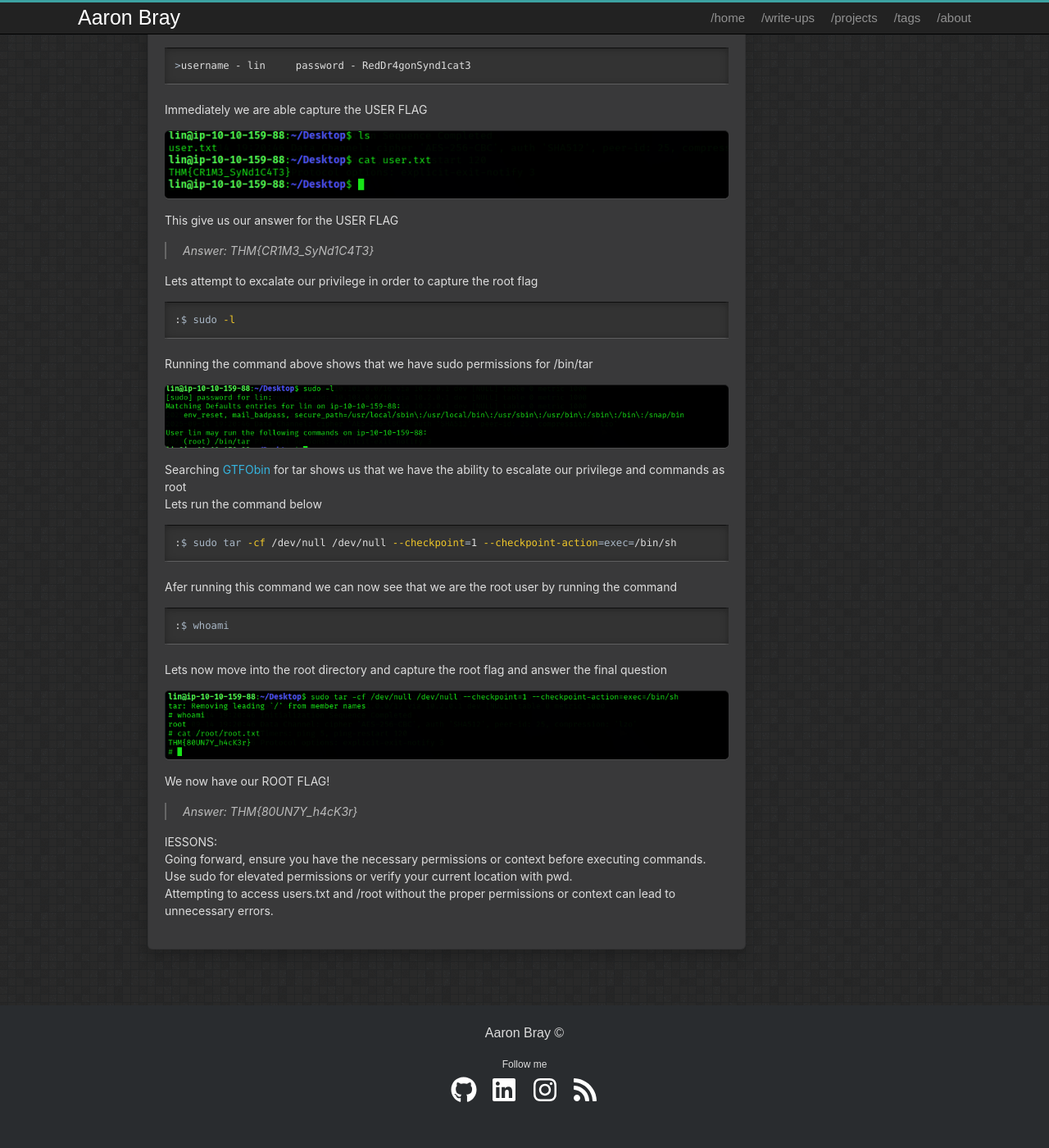
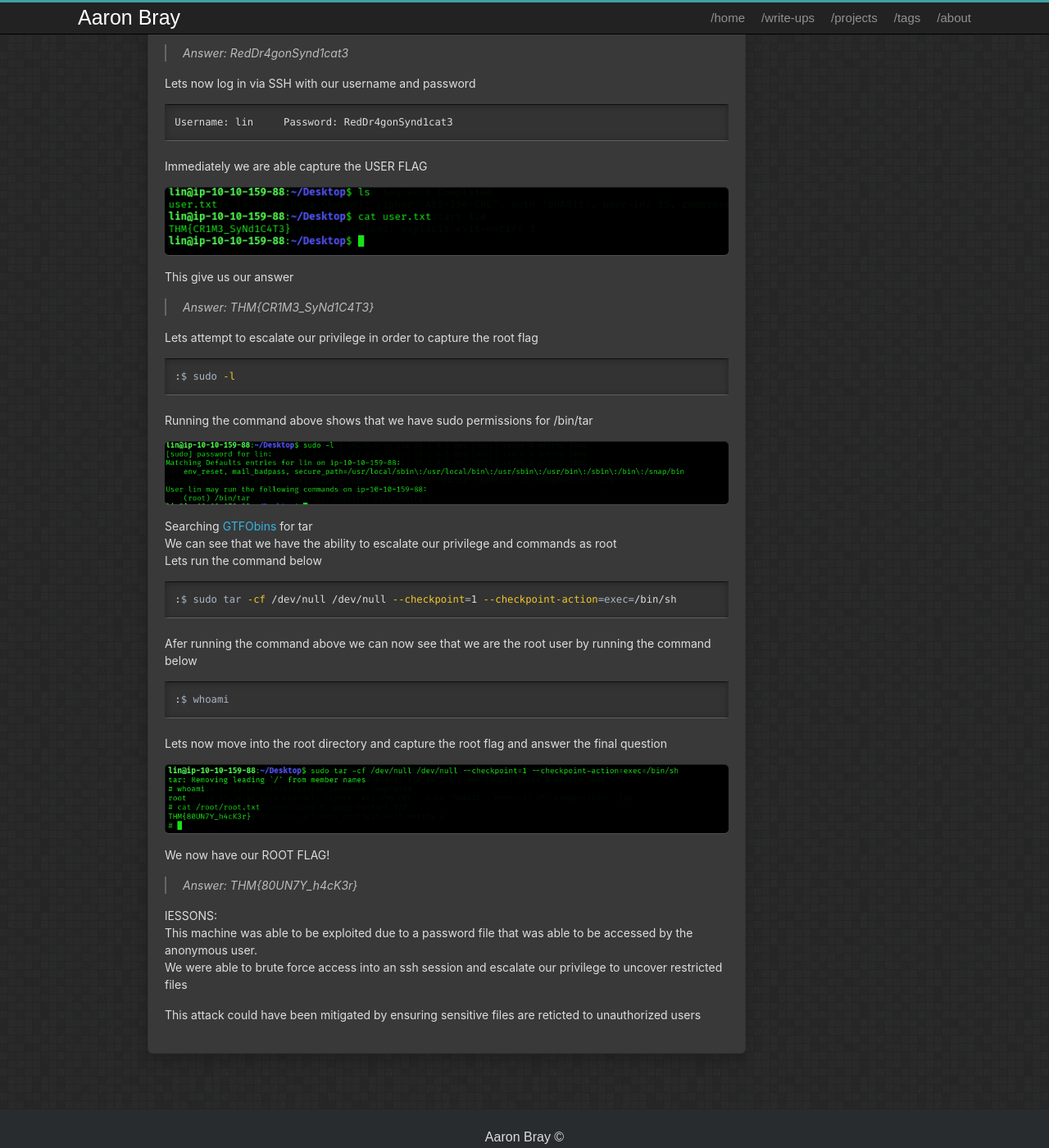
Before and after one commit to AaronBray/AaronBray.github.io, a Jekyll site: the page built from _posts/2025-09-05-Bounty-Hacker.md, in a window 1280 px wide and 1400 px high, scrolled down 2228 px. Shown: the whole window at 82% size. Built offline with Jekyll 4.4.1, drawn with Linux system fonts in a browser that asks for light colours; some of the changed text lies outside the part shown.

Commit message:
Update 2025-09-05-Bounty-Hacker.md

```diff
--- a/_posts/2025-09-05-Bounty-Hacker.md
+++ b/_posts/2025-09-05-Bounty-Hacker.md
@@ -18,6 +19,7 @@
 
 
 Question 3 asks? Who wrote the task list?
+
 This gives us a hint that there is a file that can be read
 Lets see if we can log on to the ftp server
 Logging in with no username or password gives us the output that we are able to login as "anonymous"
@@ -30,6 +32,7 @@
 ![img]({{ '/assets/images/3-bountyhacker.png' | relative_url }}){: .center-image }
 
 As you can see the ftp server allows login as the anonymous user without authentication
+
 We can see that there are two interesting files
 
 ![img]({{ '/assets/images/4-bountyhacker.png' | relative_url }}){: .center-image }
@@ -37,14 +40,14 @@
 Using the following commands will allow us to download multiple files to our machine
 
 {% highlight bash %}
->prompt
->mget file1 files2 etc...
+:$ prompt
+:$ mget file1 files2 etc...
 {% endhighlight bash %}
 
 ![img]({{ '/assets/images/5-bountyhacker.png' | relative_url }}){: .center-image }
 
 
-Now that we have the two downloaded text files on our machine,
+Now that we have the two downloaded text files on our machine
 Lets inspect the task file
 
 
@@ -69,7 +72,7 @@
 We will use this script with hydra to attempt ssh bruteforce
 
 {% highlight bash %}
->:$ hydra -l <user> -P <passwd_file> ssh://<target_ip>
+:$ hydra -l <user> -P <passwd_file> ssh://<target_ip>
 {% endhighlight bash %}
 
 Looking at our scan results we can that hydra was able to find a valid password in the text file
@@ -85,26 +88,31 @@
 
 >Answer: RedDr4gonSynd1cat3
 
+
 Lets now log in via SSH with our username and password
 
 {% highlight bash %}
->username - lin     password - RedDr4gonSynd1cat3
+Username: lin     Password: RedDr4gonSynd1cat3
 {% endhighlight bash %}
 
 
 Immediately we are able capture the USER FLAG
 
 
+
 ![img]({{ '/assets/images/9-bountyhacker.png' | relative_url }}){: .center-image }
 
 
-This give us our answer for the USER FLAG
+This give us our answer
+
 
 
 >Answer: THM{CR1M3_SyNd1C4T3}
 
 
-Lets attempt to excalate our privilege in order to capture the root flag
+
+
+Lets attempt to escalate our privilege in order to capture the root flag
 
 {% highlight bash %}
 :$ sudo -l
@@ -116,14 +124,16 @@
 ![img]({{ '/assets/images/10-bountyhacker.png' | relative_url }}){: .center-image }
 
 
-Searching [GTFObin](https://gtfobins.github.io/gtfobins/tar/#sudo) for tar shows us that we have the ability to escalate our privilege and commands as root
+
+Searching [GTFObins](https://gtfobins.github.io/gtfobins/tar/#sudo) for tar
+We can see that we have the ability to escalate our privilege and commands as root
 Lets run the command below
 
 {% highlight bash %}
 :$ sudo tar -cf /dev/null /dev/null --checkpoint=1 --checkpoint-action=exec=/bin/sh
 {% endhighlight bash %}
 
-Afer running this command we can now see that we are the root user by running the command
+Afer running the command above we can now see that we are the root user by running the command below
 
 {% highlight bash %}
 :$ whoami
@@ -137,9 +147,15 @@
 
 We now have our ROOT FLAG!
 
+
+
 >Answer: THM{80UN7Y_h4cK3r}
 
 
+
+
 lESSONS:
-Going forward, ensure you have the necessary permissions or context before executing commands. Use sudo for elevated permissions or verify your current location with pwd.
-Attempting to access users.txt and /root without the proper permissions or context can lead to unnecessary errors.
+This machine was able to be exploited due to a password file that was able to be accessed by the anonymous user.
+We were able to brute force access into an ssh session and escalate our privilege to uncover restricted files
+
+This attack could have been mitigated by ensuring sensitive files are reticted to unauthorized users
```
Also changed, not shown: other parts of _posts/2025-09-05-Bounty-Hacker.md (+3 -2 lines).
